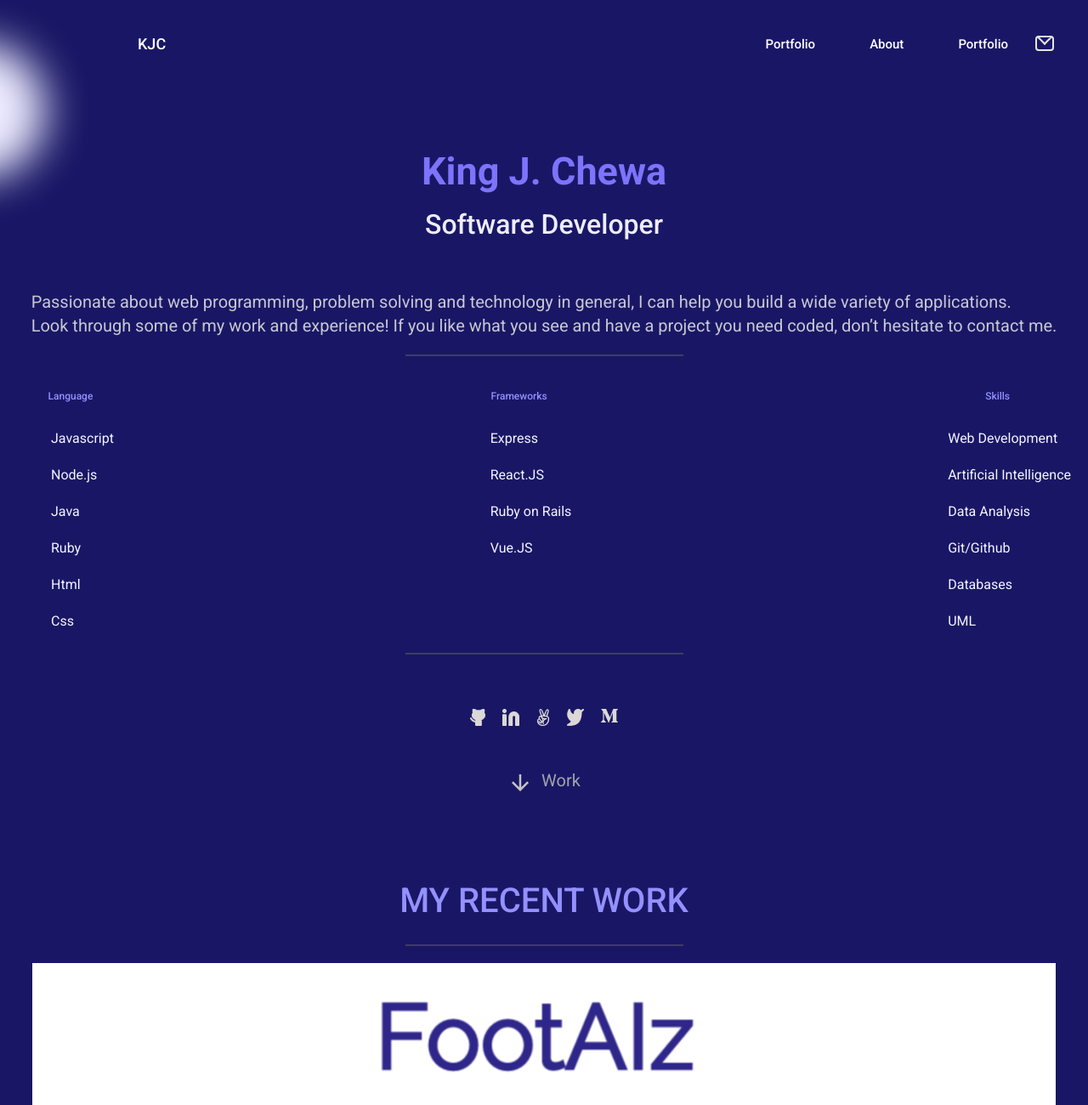
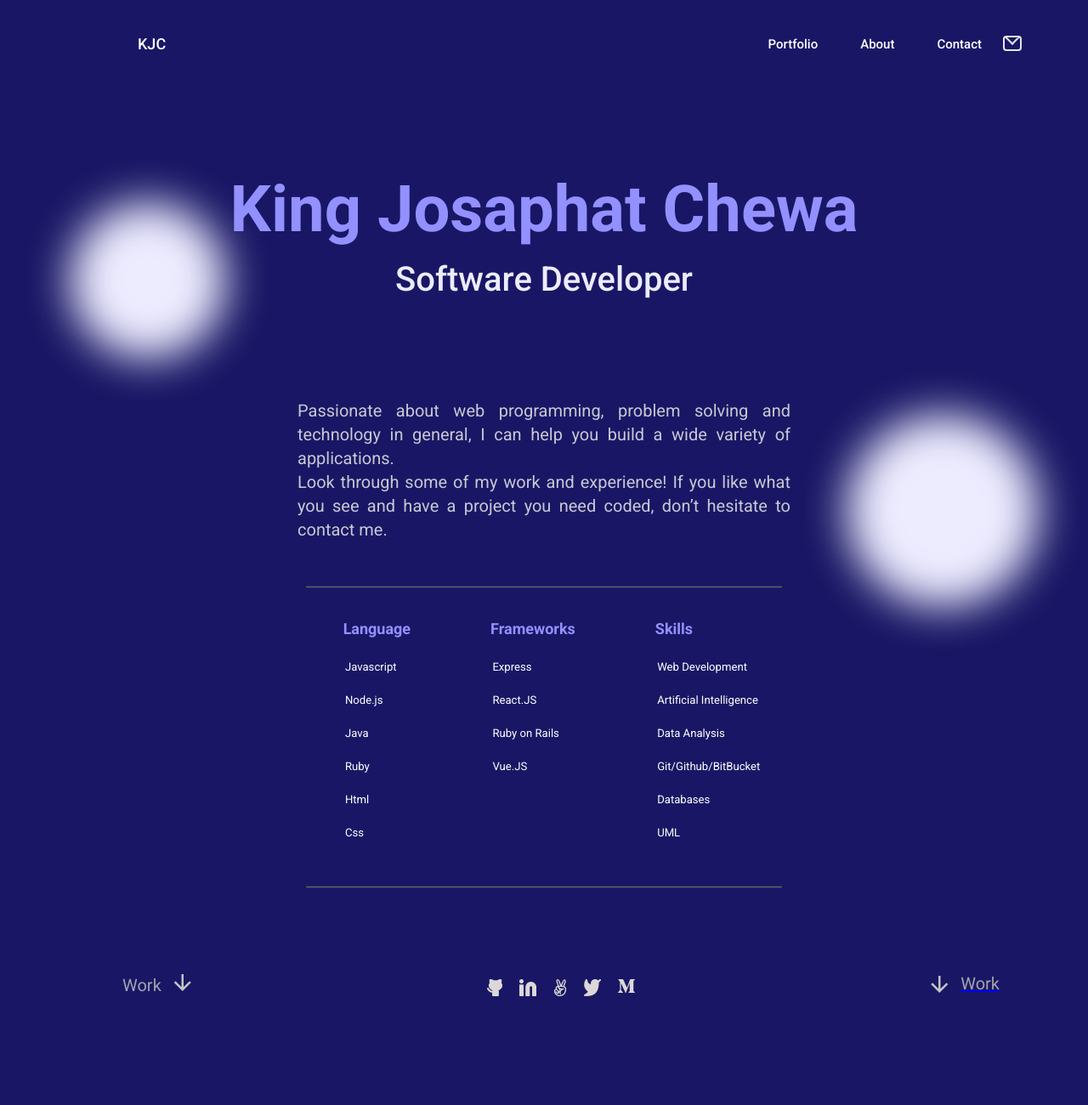
Before and after one commit to Kingjosh007/my-portfolio, a website: page index.html in a window 1280 px wide. Shown: the top 1300 px of the page at 85% size. Drawn offline with Linux system fonts and the light colour scheme.

Commit message:
Complete about me + skills + links

```diff
--- a/index.html
+++ b/index.html
@@ -29,7 +29,7 @@
             <ul>
                 <li><a href="#portfolio">Portfolio</a></li>
                 <li><li><a href="#about">About</a></li></li>
-                <li><li><a href="#contact-form">Portfolio</a></li></li>
+                <li><li><a href="#contact-form">Contact</a></li></li>
                 <li><div class="envelop">
                         <div class="arrow-down">
                         </div>
@@ -42,17 +42,26 @@
     </header>
     <main>
         <section class="main-section" id="about-me">
+            <div class="desktop-name-container">
             <h1 class="name">King J. Chewa</h1>
+            <h2 class="desktop-name">King Josaphat Chewa</h2>
             <h3 class="job-title">Software Developer</h3>
+            </div>
+
+            <div class="desktop-description-container">
                 <p class="description">
                     Passionate about web programming, problem solving and technology in general, I can help you build a wide
                     variety of applications. <br>Look through some of my work and
                     experience! If you like what you see and have a project you need coded, don’t hesitate to contact me.
                 </p>
+            </div>
         </section>
+
+        <div class="desktop-skills-container">
             <div class="hr-image-container">
-            <img src="assets/svg/hr.svg" alt="Line separing the main content from the footer">
+                <img src="assets/svg/hr.svg" alt="Line separing the main content from the technical skills section">
             </div>
+
 
             <section class="technical-skills">
                 <div class="ts-section">
@@ -86,7 +95,7 @@
                             <li>Web Development</li>
                             <li>Artificial Intelligence</li>
                             <li>Data Analysis</li>
-                        <li>Git/Github</li>
+                            <li>Git/Github/BitBucket</li>
                             <li>Databases</li>
                             <li>UML</li>
                         </ul>
@@ -94,8 +103,21 @@
                 </div>
 
             </section>
-        <div class="hr-image-container">
-            <img src="assets/svg/hr.svg" alt="Line separing the main content from the technical skills section">
+            <div class="hr-image-container img-container2">
+                <img src="assets/svg/hr.svg" alt="Line separing the technical skills section from the portfolio section">
+            </div>
+        </div>
+
+    </div>
+
+        <div class="desktop-icons-container">
+
+            <div class="work-arrow" id="work-arrow1">
+                <a href="#portfolio">
+                <span>Work</span>
+                <i class="material-icons arrow-icon">arrow_downward</i>
+                </a>
+
             </div>
 
         <section class="icons">
@@ -112,9 +134,13 @@
                     src="assets/png/medium-logo.png" alt="Medium logo leading to my profile"></a>
         </section>
 
-        <div class="work-arrow">
+        <div class="work-arrow" id="work-arrow2">
+            <a href="#portfolio">
                 <i class="material-icons arrow-icon">arrow_downward</i>
-            <div>Work</div>
+            <span>Work</span>
+            </a>
+        </div>
+
         </div>
 
         <section class="recent-work" id="portfolio">
--- a/style.css
+++ b/style.css
@@ -21,11 +21,20 @@
   box-sizing: border-box;
 }
 
+html {
+  scroll-behavior: smooth;
+}
+
 body {
   background-color: var(--color-defaut-background);
   color: var(--color-primary-4);
-  font-family: Roboto, Arial, sans-serif;
-  background-image: url("assets/svg/big_ellipse.svg"), url("assets/svg/small_ellipse.svg");
+  font-family: 'Roboto', Arial, sans-serif;
+}
+
+main {
+  background-image:
+    url("assets/svg/big_ellipse.svg"),
+    url("assets/svg/small_ellipse.svg");
   background-repeat: no-repeat, no-repeat;
   background-attachment: scroll, scroll;
   background-position: left top, right bottom;
@@ -53,7 +62,7 @@ body {
 
 .hamburger-icon span::before,
 .hamburger-icon span::after {
-  content: '';
+  content: "";
   position: absolute;
 }
 
@@ -82,7 +91,7 @@ body {
 
 .portfolio-header .logo {
   text-decoration: none;
-  font-family: 'Roboto', Arial, Helvetica, sans-serif;
+  font-family: "Roboto", Arial, Helvetica, sans-serif;
   font-weight: 500;
   font-size: 18px;
   line-height: 20px;
@@ -112,6 +121,10 @@ body {
   font-weight: 700;
   text-align: center;
   color: var(--color-primary-2);
+}
+
+.main-section .desktop-name {
+  display: none;
 }
 
 .main-section .job-title {
@@ -181,6 +194,10 @@ ul li {
 
 /* Icons */
 
+#work-arrow1 {
+  display: none;
+}
+
 .icons {
   margin: 4em auto 3em auto;
   display: flex;
@@ -202,9 +219,12 @@ ul li {
   margin-bottom: 4em;
 }
 
-.work-arrow div {
+.work-arrow span {
   color: var(--color-neutral-6);
   font-size: 20px;
+  display: block;
+  margin-top: -1.6em;
+  margin-left: 2em;
 }
 
 /* recent-work section */
@@ -248,7 +268,7 @@ ul li {
 .project .project-description {
   font-size: 20px;
   line-height: 28px;
-  font-family: 'Inter', sans-serif;
+  font-family: "Inter", sans-serif;
   margin-top: 2em;
   font-weight: 200;
   text-align: left;
@@ -257,7 +277,7 @@ ul li {
 .project .technologies-used {
   display: flex;
   justify-content: space-evenly;
-  font-family: 'Inter', sans-serif;
+  font-family: "Inter", sans-serif;
   margin-top: 2em;
   font-weight: 200;
   gap: 10px;
@@ -302,7 +322,7 @@ ul li {
 
 .contact-us .section-title {
   font-size: 32px;
-  font-family: 'Roboto', sans-serif;
+  font-family: "Roboto", sans-serif;
   font-weight: 500;
   color: rgba(147, 144, 255, 1);
 }
@@ -310,7 +330,7 @@ ul li {
 .contact-us .contact-form-intro {
   color: var(--color-neutral-10);
   font-size: 16px;
-  font-family: 'Inter', serif;
+  font-family: "Inter", serif;
   font-weight: 400;
   margin-bottom: 40px;
 }
@@ -333,7 +353,7 @@ ul li {
 #contact-form textarea {
   color: rgba(25, 23, 101, 1);
   font-size: 15px;
-  font-family: 'Inter', serif;
+  font-family: "Inter", serif;
   font-weight: 400;
 }
 
@@ -389,7 +409,7 @@ footer .footer-icons {
 }
 
 footer .footer-email {
-  font-family: 'Roboto', sans-serif;
+  font-family: "Roboto", sans-serif;
   font-weight: 400;
   font-size: 20px;
   line-height: 28px;
@@ -399,29 +419,42 @@ footer .footer-email {
   Media Queries
 -------------------------------------------- */
 
-@media only screen and (min-width: 1025px) {   /* desktops, large screens */
+@media only screen and (min-width: 1025px) {
+  /* desktops, large screens */
+
+  /* Desktop background image */
+  main {
+    background-image:
+      url("assets/svg/desktop/ellipe-top-left.svg"),
+      url("assets/svg/desktop/ellipe-bottom-right.svg");
+    background-repeat: no-repeat, no-repeat;
+    background-attachment: scroll, scroll;
+    background-position: 24px 50px, 100% 300px;
+  }
+
+  /* Desktop header */
   .hamburger-menu {
     display: none;
   }
 
   .portfolio-header {
     margin-left: 154px;
+    margin-right: 70px;
   }
 
   .portfolio-header .desktop-nav {
     display: block;
-    margin-right: 2em;
   }
 
   .desktop-nav ul {
     display: flex;
     flex-direction: row;
-    gap: 32px;
+    gap: 25px;
   }
 
   .desktop-nav a {
     text-decoration: none;
-    font-family: 'Roboto', Arial, Helvetica, sans-serif;
+    font-family: "Roboto", Arial, Helvetica, sans-serif;
     font-weight: 500;
     font-size: 15px;
     line-height: 20px;
@@ -458,4 +491,133 @@ footer .footer-email {
     border-bottom: 5px solid transparent;
     transform: rotate(-135deg);
   }
+
+  /* Desktop name container */
+
+  .main-section .desktop-name-container {
+    display: flex;
+    flex-direction: column;
+    align-items: center;
+    margin-inline: 142px;
+  }
+
+  .desktop-name-container .name {
+    display: none;
+  }
+
+  .desktop-name-container .desktop-name {
+    display: flex;
+    justify-content: center;
+    flex-wrap: nowrap;
+    font-size: 76px;
+    font-weight: 700;
+    text-align: center;
+    color: #9390ff;
+  }
+
+  .desktop-name-container .job-title {
+    font-size: 40px;
+    line-height: 46.88px;
+    font-weight: 500;
+    margin-top: -1.2em;
+    color: var(--color-primary-4);
+  }
+
+  /* Desktop description container */
+
+  .main-section .desktop-description-container {
+    font-weight: 400;
+    font-size: 20px;
+    text-align: justify;
+    font-style: normal;
+    line-height: 32px;
+    color: #b3bac5;
+    margin-top: 50px;
+    width: 29em;
+  }
+
+  /* Technical skills */
+
+  .desktop-skills-container {
+    margin-top: 2em;
+    width: 35em;
+    margin-inline: auto;
+  }
+
+  .technical-skills {
+    display: flex;
+    flex-wrap: wrap;
+    justify-content: center;
+    gap: 4em;
+    margin-top: 2.2em;
+  }
+
+  .desktop-skills-container .technical-skills {
+    display: flex;
+    justify-content: center;
+    width: 35em;
+  }
+
+  .desktop-skills-container .hr-image-container img {
+    width: 100%;
+    height: auto;
+  }
+
+  .desktop-skills-container .img-container2 {
+    margin-top: 30px;
+  }
+
+  .ts-section {
+    display: flex;
+    flex-direction: column;
+    text-align: left;
+  }
+
+  .ts-section .ts-title {
+    font-weight: 700;
+    font-size: 18px;
+    color: #9390ff;
+    line-height: 24px;
+    letter-spacing: 3%;
+    text-align: left;
+    margin-left: 1em;
+  }
+
+  .ts-section .ts-list ul {
+    display: flex;
+    flex-direction: column;
+    justify-content: flex-start;
+    align-items: flex-start;
+    color: #fff;
+    font-size: 13.14px;
+    margin-left: -1.5em;
+  }
+
+  .desktop-icons-container {
+    margin: 6em 6em 10em 6em;
+    display: flex;
+    flex-direction: row;
+    justify-content: center;
+    align-items: center;
+  }
+
+  .desktop-icons-container .icons {
+    margin: 0 auto 3em auto;
+    display: flex;
+    justify-content: center;
+    gap: 20px;
+  }
+
+  #work-arrow1 {
+    display: flex;
+  }
+
+  #work-arrow1 a {
+    color: var(--color-neutral-6);
+    font-size: 20px;
+    display: flex;
+    align-items: flex-end;
+    text-decoration: none;
+    gap: 10px;
+  }
 }
```
Also changed, not shown: assets/svg/desktop/ellipe-bottom-right.svg (added), assets/svg/desktop/ellipe-top-left.svg (added), assets/svg/hr-big-desktop.svg (added). Lines whose indentation alone changed are shown as unchanged.
